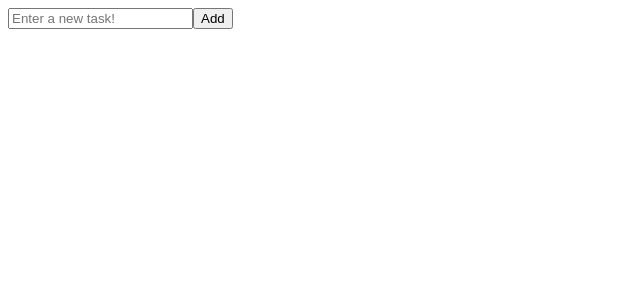
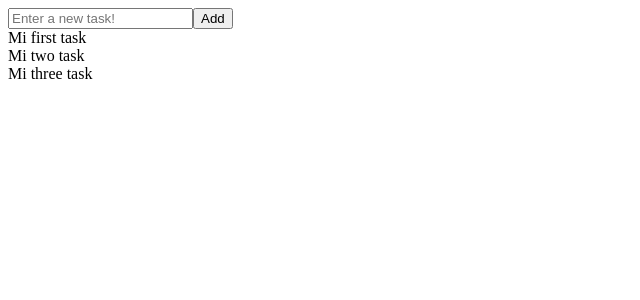
Before and after one commit to josnethmoreno/todo-app-react, a React app: page / in a window 1280 px wide. Shown: the top 300 px of the page, without its empty margins (0-640 px from the left). Built offline with nearby package versions, Linux system fonts and the light colour scheme; the HTML template or start-up script is replaced by a standard one.

Commit message:
Add new task

```diff
--- a/package.json
+++ b/package.json
@@ -9,7 +9,8 @@
   },
   "dependencies": {
     "react": "^18.0.0",
-    "react-dom": "^18.0.0"
+    "react-dom": "^18.0.0",
+    "uuid": "^8.3.2"
   },
   "devDependencies": {
     "@types/react": "^18.0.0",
--- a/src/App.jsx
+++ b/src/App.jsx
@@ -1,14 +1,32 @@
+import { useState } from 'react'
+import { v4 as uuid } from 'uuid';
 import './App.css'
 import TaskCreator from '/src/components/TaskCreator.jsx'
 
 function App() {
 
+  const [taskItems, setTaskItems] = useState([
+    {name: 'Mi first task', done: false},
+    {name: 'Mi two task', done: false},
+    {name: 'Mi three task', done: false}
+  ])
 
+  const createNewTask = (taskName) => {
+    setTaskItems([...taskItems, {name: taskName, done: false}])
+  }
 
   return (
     <div className="App">
 
-      <TaskCreator />
+      <TaskCreator createNewTask={createNewTask}/>
+
+      {
+        taskItems.map((task) => (
+          <div key={uuid()}>
+            {task.name}
+          </div>
+        ))
+      }
 
     </div>
   )
--- a/src/components/TaskCreator.jsx
+++ b/src/components/TaskCreator.jsx
@@ -1,13 +1,14 @@
 import { useState } from 'react'
 import '/src/stylesheets/TaskCreator.css'
 
-function TaskCreator() {
+function TaskCreator({ createNewTask }) {
   const [newTaskName, setNewTaskName] = useState('');
 
   const handleSubmit = (e) => {
     e.preventDefault()
     localStorage.setItem('Task', newTaskName)
     setNewTaskName('')
+    createNewTask(newTaskName)
   }
 
   return (
```
Also changed, not shown: 1 other file (tests, documents, lock files or other folders).
